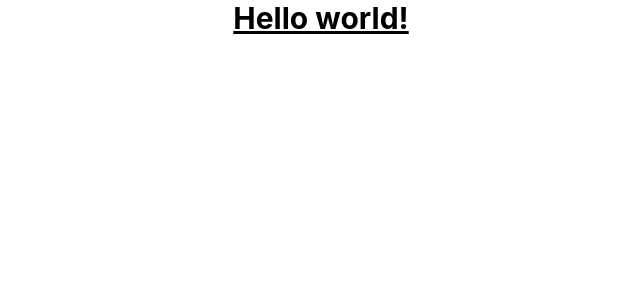
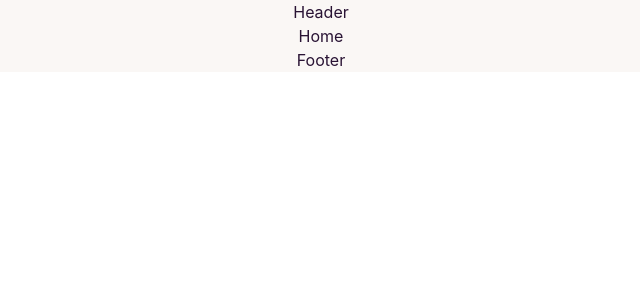
Before and after one commit to riadleon/secureIT---a-cyber-security-service, a React (Create React App) app: page / in a window 1280 px wide. Shown: the top 300 px of the page, without its empty margins (319-959 px from the left). Built offline with nearby package versions, Linux system fonts and the light colour scheme.

Commit message:
added some essentials component

```diff
--- a/package.json
+++ b/package.json
@@ -6,6 +6,7 @@
     "@testing-library/jest-dom": "^5.16.5",
     "@testing-library/react": "^13.4.0",
     "@testing-library/user-event": "^13.5.0",
+    "daisyui": "^2.38.1",
     "firebase": "^9.13.0",
     "react": "^18.2.0",
     "react-dom": "^18.2.0",
--- a/public/index.html
+++ b/public/index.html
@@ -1,14 +1,12 @@
 <!DOCTYPE html>
 <html lang="en">
+
 <head>
   <meta charset="utf-8" />
   <link rel="icon" href="%PUBLIC_URL%/favicon.ico" />
   <meta name="viewport" content="width=device-width, initial-scale=1" />
   <meta name="theme-color" content="#000000" />
-    <meta
-      name="description"
-      content="Web site created using create-react-app"
-    />
+  <meta name="description" content="Web site created using create-react-app" />
   <link rel="apple-touch-icon" href="%PUBLIC_URL%/logo192.png" />
   <!--
       manifest.json provides metadata used when your web app is installed on a
@@ -26,7 +24,8 @@
     -->
   <title>React App</title>
 </head>
-  <body>
+
+<body data-theme="cupcake">
   <noscript>You need to enable JavaScript to run this app.</noscript>
   <div id="root"></div>
   <!--
@@ -40,4 +39,5 @@
       To create a production bundle, use `npm run build` or `yarn build`.
     -->
 </body>
+
 </html>
--- a/src/App.js
+++ b/src/App.js
@@ -1,12 +1,12 @@
 import logo from './logo.svg';
 import './App.css';
+import { Router, RouterProvider } from 'react-router-dom';
+import router from './Router/Routes/Routes'
 
 function App() {
   return (
     <div className="App">
-      <h1 className="text-3xl font-bold underline">
-        Hello world!
-      </h1>
+      <RouterProvider router={router}></RouterProvider>
     </div>
   );
 }
--- /dev/null
+++ b/src/Layout/Main.js
@@ -0,0 +1,16 @@
+import React from 'react';
+import { Outlet } from 'react-router-dom';
+import Footer from '../Pages/Shared/Footer/Footer';
+import Header from '../Pages/Shared/Header/Header';
+
+const Main = () => {
+    return (
+        <div>
+            <Header></Header>
+            <Outlet></Outlet>
+            <Footer></Footer>
+        </div>
+    );
+};
+
+export default Main;
--- /dev/null
+++ b/src/Pages/Home/Home/Home.js
@@ -0,0 +1,11 @@
+import React from 'react';
+
+const Home = () => {
+    return (
+        <div>
+            <h2>Home</h2>
+        </div>
+    );
+};
+
+export default Home;
--- /dev/null
+++ b/src/Pages/Shared/Footer/Footer.js
@@ -0,0 +1,11 @@
+import React from 'react';
+
+const Footer = () => {
+    return (
+        <div>
+            <h2>Footer</h2>
+        </div>
+    );
+};
+
+export default Footer;
--- /dev/null
+++ b/src/Pages/Shared/Header/Header.js
@@ -0,0 +1,11 @@
+import React from 'react';
+
+const Header = () => {
+    return (
+        <div>
+            <h2>Header</h2>
+        </div>
+    );
+};
+
+export default Header;
--- /dev/null
+++ b/src/Router/Routes/Routes.js
@@ -0,0 +1,18 @@
+import { createBrowserRouter } from "react-router-dom";
+import Main from "../../Layout/Main";
+import Home from "../../Pages/Home/Home/Home";
+
+const router = createBrowserRouter([
+    {
+        path: '/',
+        element: <Main></Main>,
+        children: [
+            {
+                path: '/',
+                element: <Home></Home>
+            }
+        ]
+
+    }
+])
+export default router;
--- a/tailwind.config.js
+++ b/tailwind.config.js
@@ -6,5 +6,5 @@
   theme: {
     extend: {},
   },
-  plugins: [],
+  plugins: [require("daisyui")],
 }
```
Also changed, not shown: src/contexts/AuthProvider/AuthProvider.js (added), 1 other file (tests, documents, lock files or other folders). Lines whose indentation alone changed are shown as unchanged.
